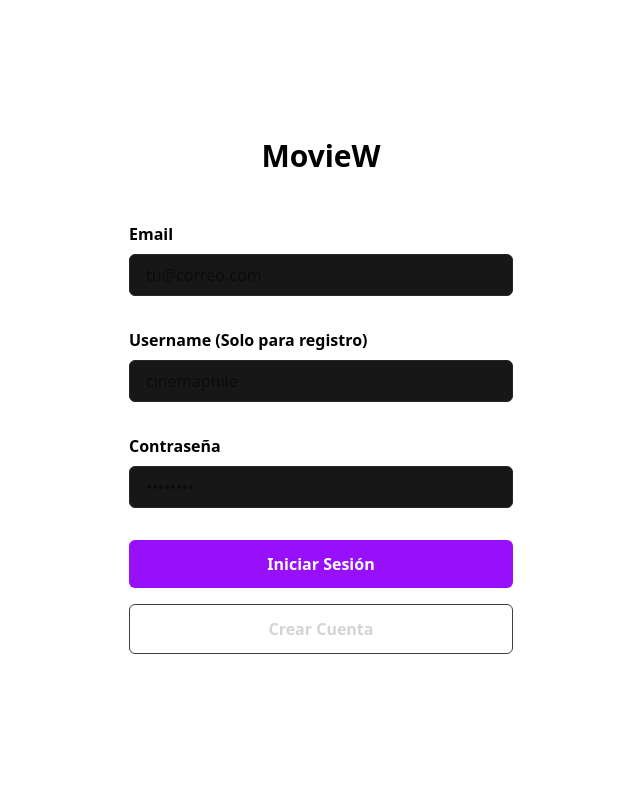
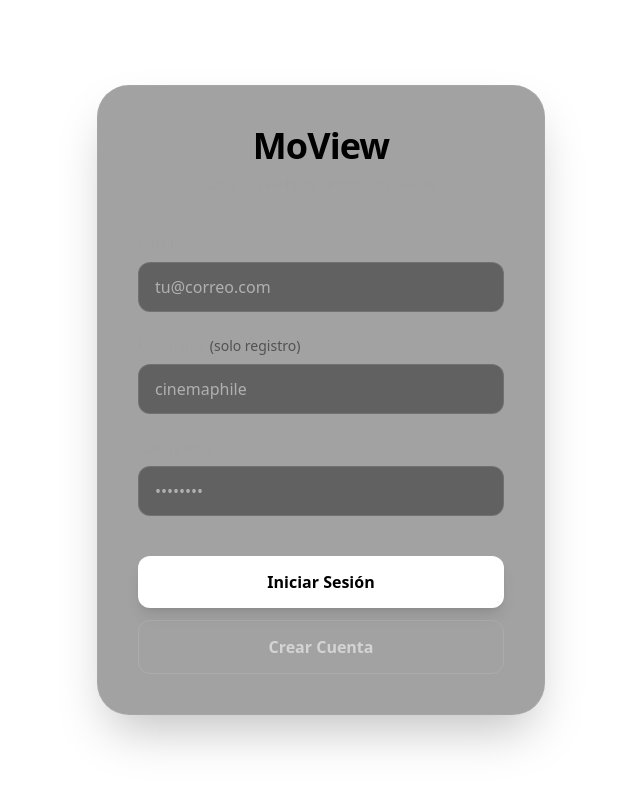
Before and after one commit to Jomaruwu03/moview, a Next.js app: page /login in a window 1280 px wide. Shown: the top 788 px of the page, without its empty margins (319-959 px from the left). Built offline with nearby package versions, Linux system fonts and the light colour scheme.

Commit message:
style: redesign login page aesthetics

```diff
--- a/src/app/login/page.tsx
+++ b/src/app/login/page.tsx
@@ -44,47 +44,60 @@ export default async function LoginPage() {
   }
 
   return (
-    <div className="flex-1 flex flex-col w-full px-8 sm:max-w-md justify-center gap-2 mx-auto min-h-screen">
-      <form className="flex-1 flex flex-col w-full justify-center gap-2 text-foreground">
-        <h1 className="text-3xl font-bold text-center mb-6">MovieW</h1>
+    <div className="flex-1 flex flex-col w-full items-center justify-center min-h-screen p-4">
+      <div className="w-full sm:max-w-md bg-neutral-900/40 backdrop-blur-xl border border-white/5 p-8 sm:p-10 rounded-[2rem] shadow-2xl">
+        <form className="flex flex-col w-full gap-2 text-foreground">
+          <div className="text-center mb-8">
+            <h1 className="text-4xl font-black tracking-tight mb-2">MoView</h1>
+            <p className="text-neutral-400 text-sm">Crea tus widgets cinematográficos</p>
+          </div>
 
-        <label className="text-md font-bold mt-4" htmlFor="email">Email</label>
+          <div className="mb-4">
+            <label className="block text-sm font-medium text-neutral-400 mb-2" htmlFor="email">Email</label>
             <input
-          className="rounded-md px-4 py-2 bg-neutral-900 border border-neutral-800 mb-2"
+              className="w-full bg-black/40 border border-white/10 rounded-xl px-4 py-3 text-white focus:ring-2 focus:ring-white/20 focus:border-transparent outline-none transition-all"
               name="email"
               placeholder="tu@correo.com"
               required
             />
+          </div>
 
-        <label className="text-md font-bold mt-4" htmlFor="username">Username (Solo para registro)</label>
+          <div className="mb-4">
+            <label className="block text-sm font-medium text-neutral-400 mb-2" htmlFor="username">Username <span className="text-neutral-600 font-normal">(solo registro)</span></label>
             <input
-          className="rounded-md px-4 py-2 bg-neutral-900 border border-neutral-800 mb-2"
+              className="w-full bg-black/40 border border-white/10 rounded-xl px-4 py-3 text-white focus:ring-2 focus:ring-white/20 focus:border-transparent outline-none transition-all"
               name="username"
               placeholder="cinemaphile"
             />
+          </div>
 
-        <label className="text-md font-bold mt-4" htmlFor="password">Contraseña</label>
+          <div className="mb-8">
+            <label className="block text-sm font-medium text-neutral-400 mb-2" htmlFor="password">Contraseña</label>
             <input
-          className="rounded-md px-4 py-2 bg-neutral-900 border border-neutral-800 mb-6"
+              className="w-full bg-black/40 border border-white/10 rounded-xl px-4 py-3 text-white focus:ring-2 focus:ring-white/20 focus:border-transparent outline-none transition-all"
               type="password"
               name="password"
               placeholder="••••••••"
               required
             />
+          </div>
 
+          <div className="flex flex-col gap-3">
             <button
               formAction={login}
-          className="bg-purple-600 rounded-md px-4 py-3 text-white mb-2 font-bold hover:bg-purple-700 transition"
+              className="w-full bg-white text-black rounded-xl px-4 py-3.5 font-bold hover:bg-neutral-200 transition-colors shadow-lg"
             >
               Iniciar Sesión
             </button>
             <button
               formAction={signup}
-          className="border border-neutral-700 rounded-md px-4 py-3 text-neutral-300 mb-2 font-bold hover:bg-neutral-800 transition"
+              className="w-full bg-transparent border border-white/10 rounded-xl px-4 py-3.5 text-neutral-300 font-bold hover:bg-white/5 hover:text-white transition-colors"
             >
               Crear Cuenta
             </button>
+          </div>
         </form>
+      </div>
     </div>
   )
 }
```
Lines whose indentation alone changed are shown as unchanged.
